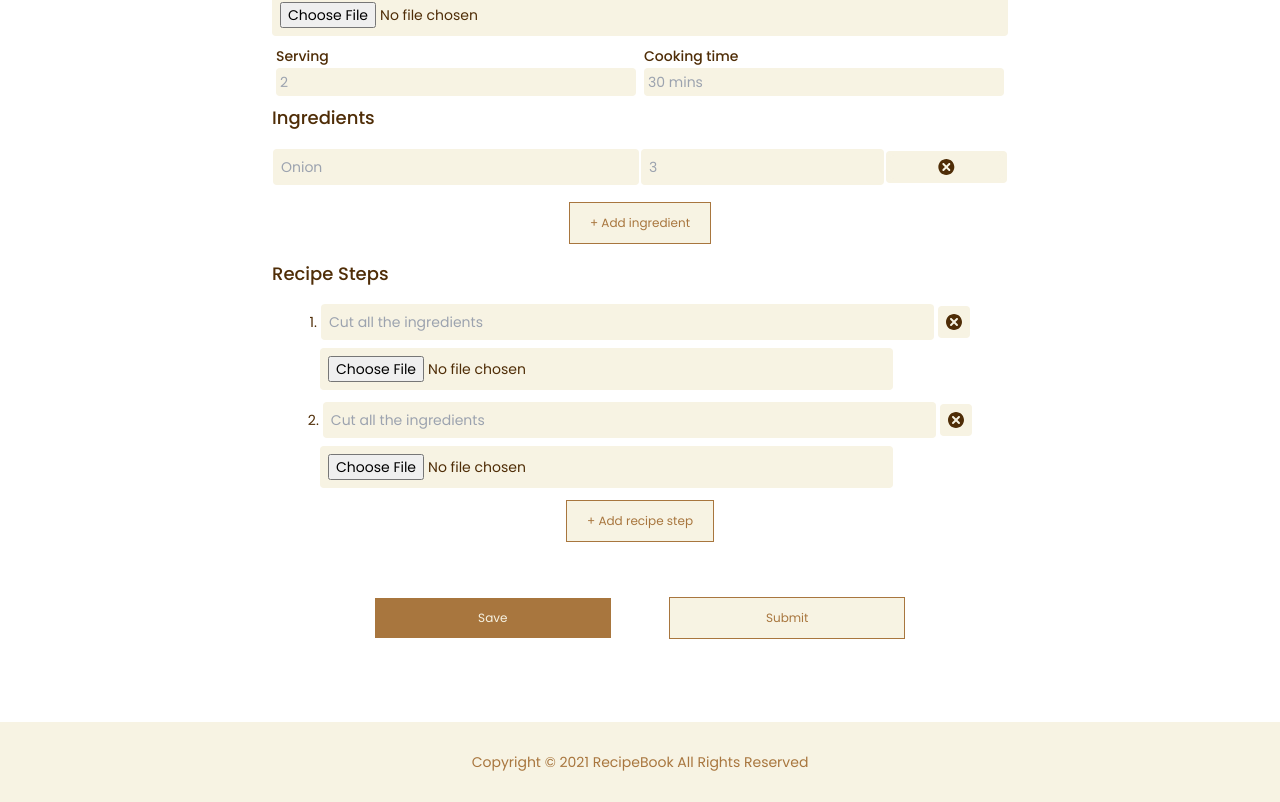
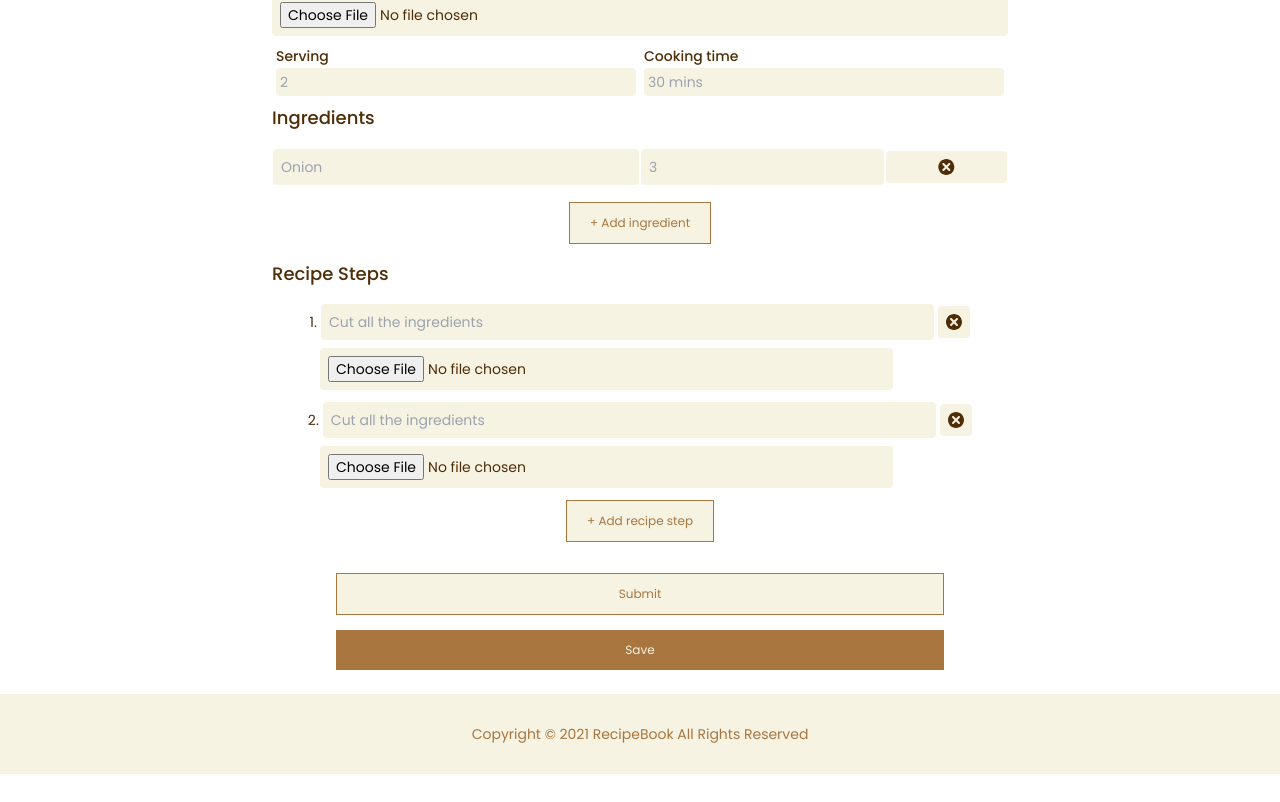
Before and after one commit to YumiMachino/recipe-book, a React (Create React App) app: page /form in a window 1280 px wide. Shown: the part 458-1260 px from the top of the page. After the commit the page ends 1232 px from the top, so only its background shows below. Built offline with nearby package versions, Linux system fonts and the light colour scheme.

Commit message:
Refactor Form

```diff
--- a/src/pages/Form.tsx
+++ b/src/pages/Form.tsx
@@ -26,7 +26,7 @@ const Form = () => {
     <Layout>
       <FormProvider {...methods}>
         <form
-          className='w-full sm:w-4/5 lg:w-3/5 mx-auto p-1 my-2 md:my-9 flex flex-col justify-between'
+          className='w-full sm:w-4/5 lg:w-3/5 mx-auto p-1  mt-2 md:mt-9 flex flex-col justify-between'
           onSubmit={methods.handleSubmit(onSubmit)}
         >
           <h1 className='text-xl lg:text-3xl text-dark font-semibold text-center p-2'>
@@ -44,21 +44,20 @@ const Form = () => {
             </div>
           </div>
 
-          <div className='h-5/6 flex flex-col justify-around px-3'>
-            <div className='flex flex-col sm:flex-row my-6 h-20 w-4/5 justify-between mx-auto'>
-              <div className='flex flex-col  h-20  w-4/5 sm:w-2/5 justify-between mx-auto sm:justify-center '>
-                <Button
-                  isPrimary={true}
-                  content='Save'
-                  clickHandler={saveClicked}
-                />
-              </div>
-              <div className='flex flex-col h-20 w-4/5 sm:w-2/5 justify-between mx-auto sm:justify-center'>
-                <Button isPrimary={false} content='Submit' />
-              </div>
-            </div>
+          <div className='flex flex-col  h-12  w-4/5 justify-between mx-auto sm:justify-center mt-4'>
+            <Button isPrimary={false} content='Submit' />
           </div>
         </form>
+
+        <div className='w-full sm:w-4/5 lg:w-3/5  p-1 mx-auto  mb-4'>
+          <div className='flex flex-col  h-12 w-4/5 justify-between mx-auto sm:justify-center '>
+            <Button
+              isPrimary={true}
+              content='Save'
+              clickHandler={saveClicked}
+            />
+          </div>
+        </div>
       </FormProvider>
     </Layout>
   );
```
